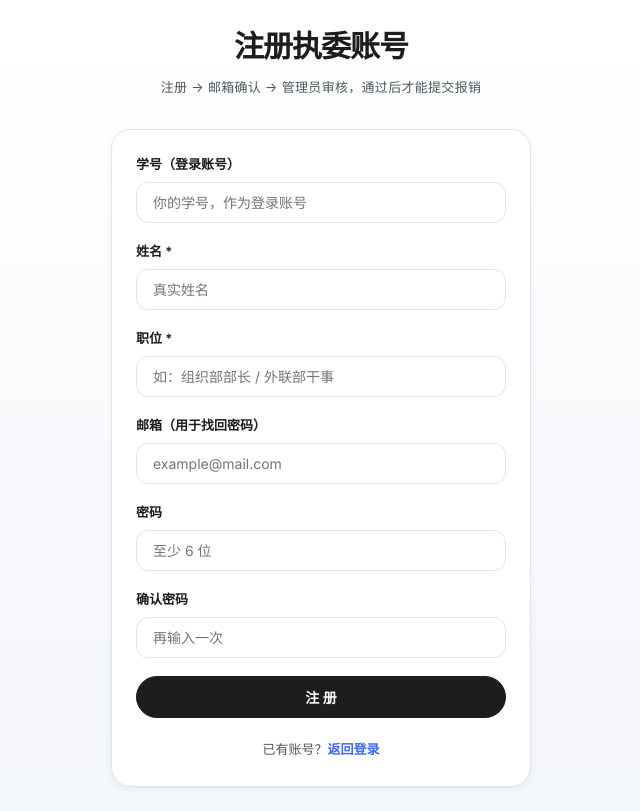
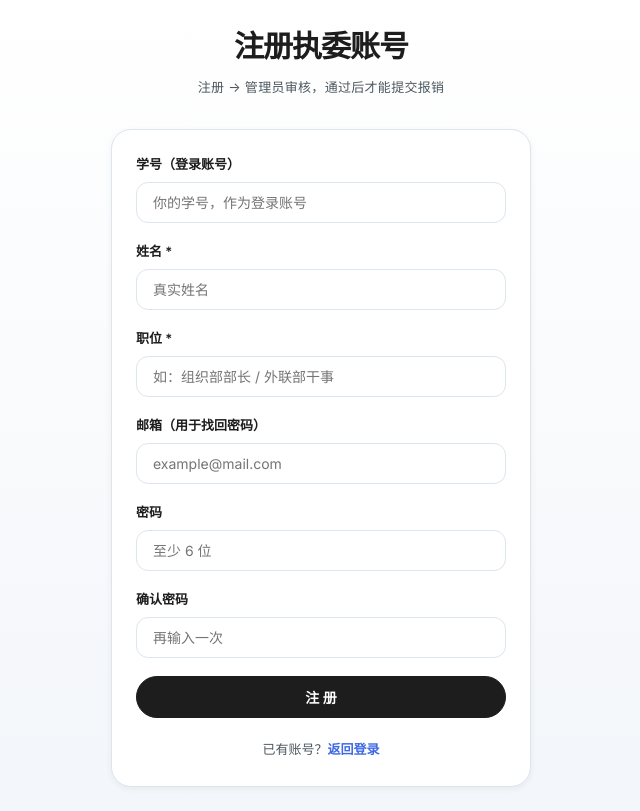
Before and after one commit to marcuslim318-cloud/student-council, a Vue app: page /register in a window 1280 px wide. Shown: the whole page, without its empty margins (319-959 px from the left). Built offline with nearby package versions, Linux system fonts and the light colour scheme; no server answers.

Commit message:
fix: 注册成功提示去除'邮箱确认'文案(已关闭邮箱确认,注册即生效)

```diff
--- a/src/views/RegisterView.vue
+++ b/src/views/RegisterView.vue
@@ -35,7 +35,7 @@ async function submit() {
       email: email.trim(),
       password,
     })
-    success.value = '注册成功！请先到邮箱点击确认链接激活账号，然后等待管理员审核通过即可提交报销。'
+    success.value = '注册成功！等待管理员审核通过后即可登录提交报销。'
     setTimeout(() => router.push('/login'), 3500)
   } catch (e) {
     error.value = e.message
@@ -50,7 +50,7 @@ async function submit() {
     <div class="auth-card">
       <div class="auth-logo">
         <div class="big">注册执委账号</div>
-        <div class="en">注册 → 邮箱确认 → 管理员审核，通过后才能提交报销</div>
+        <div class="en">注册 → 管理员审核，通过后才能提交报销</div>
       </div>
       <div class="card">
         <div class="field">
```
